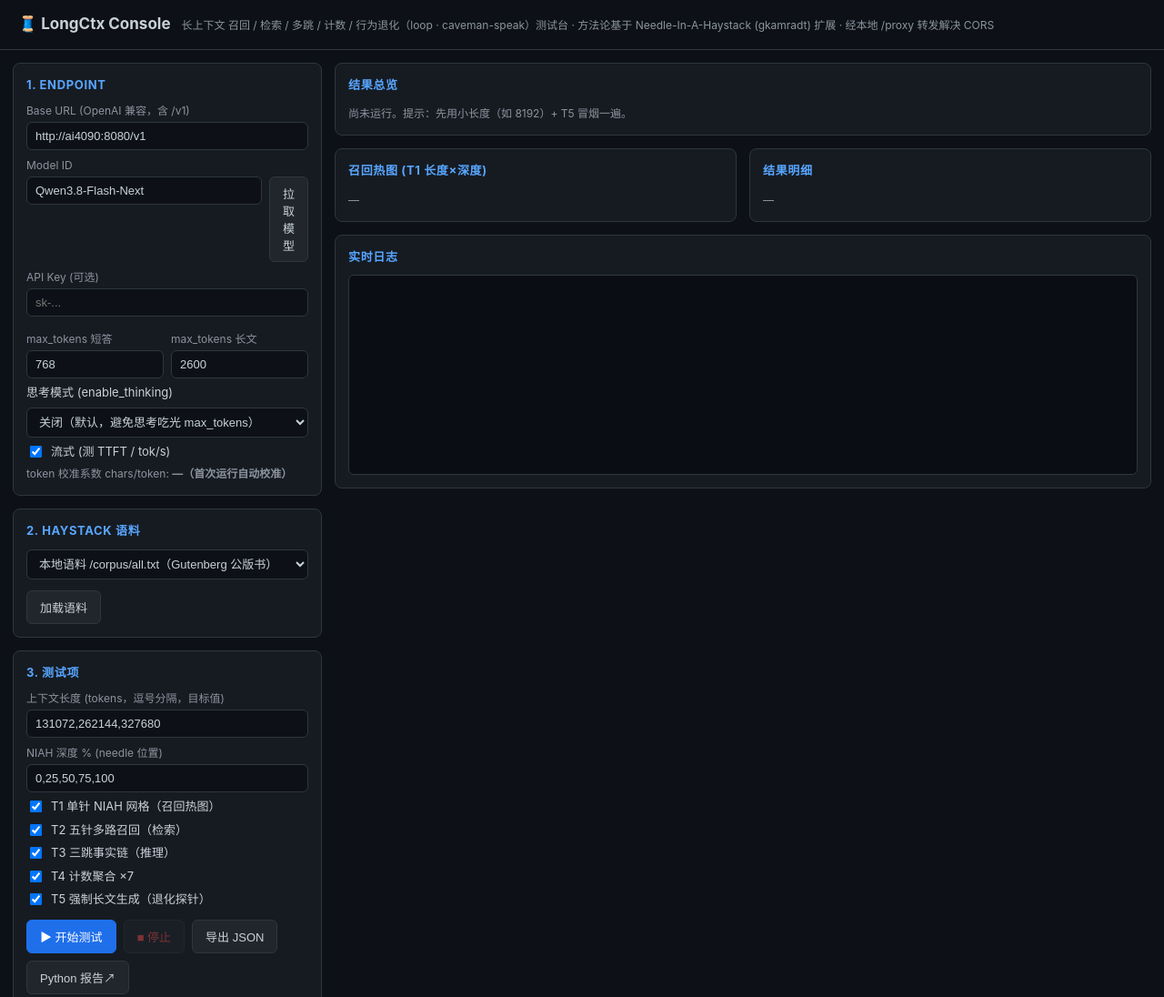
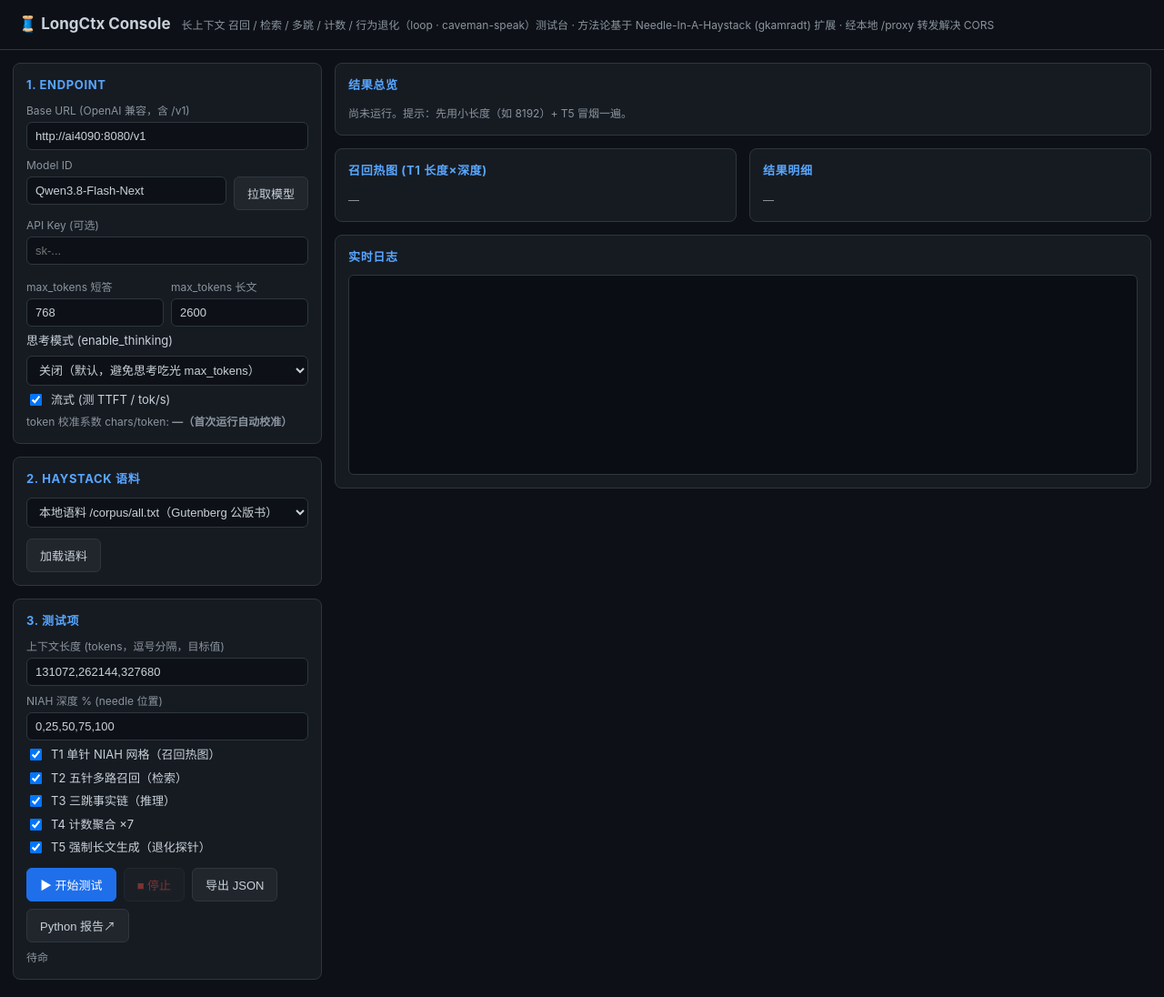
Before and after one commit to fred-chen/longctx-bench, a plain HTML site: page index.html in a window 1280 px wide. Shown: the top 1096 px of the page at 91% size. Drawn offline with Linux system fonts and the light colour scheme.

Commit message:
console: fix model-list button wrapping/squash in flex row

```diff
--- a/index.html
+++ b/index.html
@@ -24,7 +24,7 @@ textarea{resize:vertical}
 .checks label{display:flex;align-items:center;gap:7px;color:var(--fg);margin:6px 0;font-size:13px;cursor:pointer}
 .checks input{width:auto}
 button{background:#21262d;color:var(--fg);border:1px solid var(--border);border-radius:6px;
-padding:8px 14px;font-size:13px;cursor:pointer}
+padding:8px 14px;font-size:13px;cursor:pointer;white-space:nowrap}
 button:hover{border-color:var(--acc)}
 button.primary{background:#1f6feb;border-color:#1f6feb;color:#fff}
 button.danger{color:var(--bad)}
@@ -71,7 +71,7 @@ a{color:var(--acc)}
     <input type="text" id="base" value="http://ai4090:8080/v1">
     <div class="row">
       <div><label>Model ID</label><input type="text" id="model" value="Qwen3.8-Flash-Next"></div>
-      <div style="flex:0"><label>&nbsp;</label><button id="btn-models" title="GET /models">拉取模型</button></div>
+      <div style="flex:0 0 auto;align-self:flex-end"><label>&nbsp;</label><button id="btn-models" title="GET /models">拉取模型</button></div>
     </div>
     <div id="model-list"></div>
     <label>API Key (可选)</label>
```
